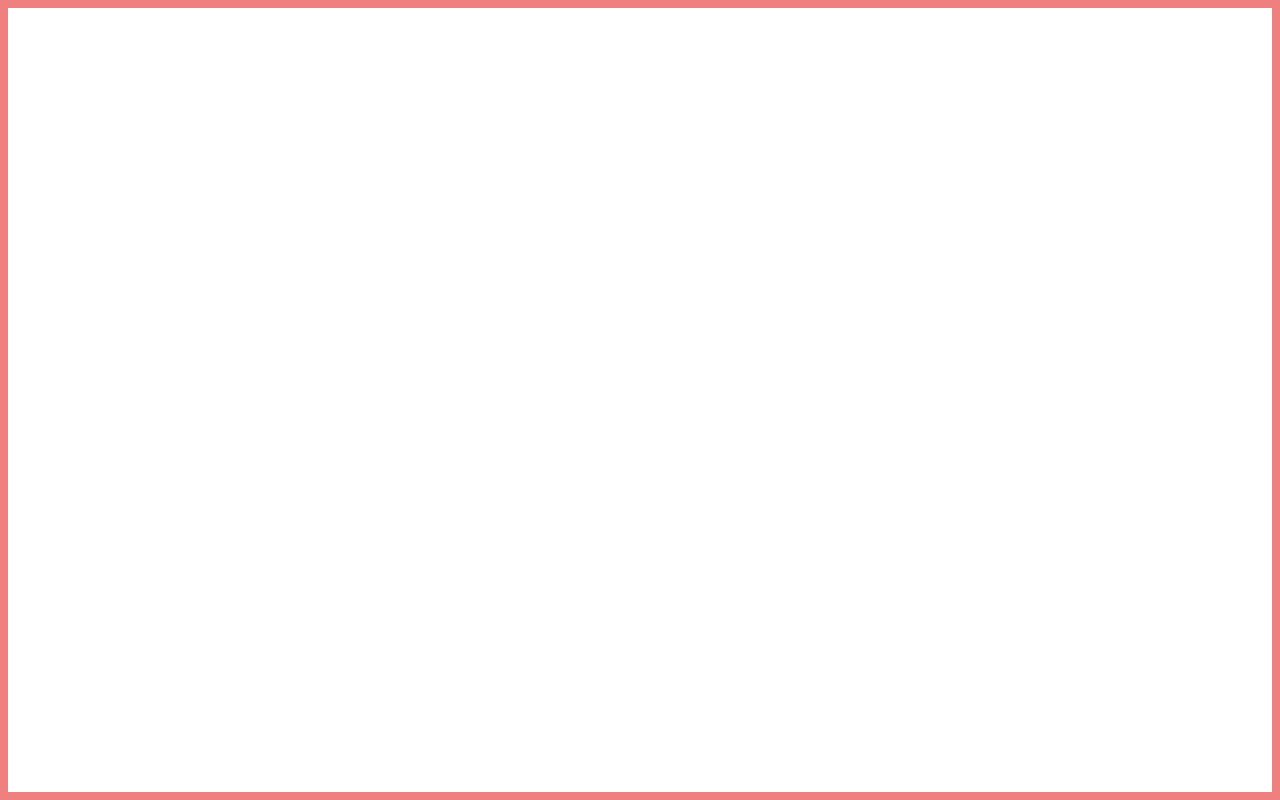
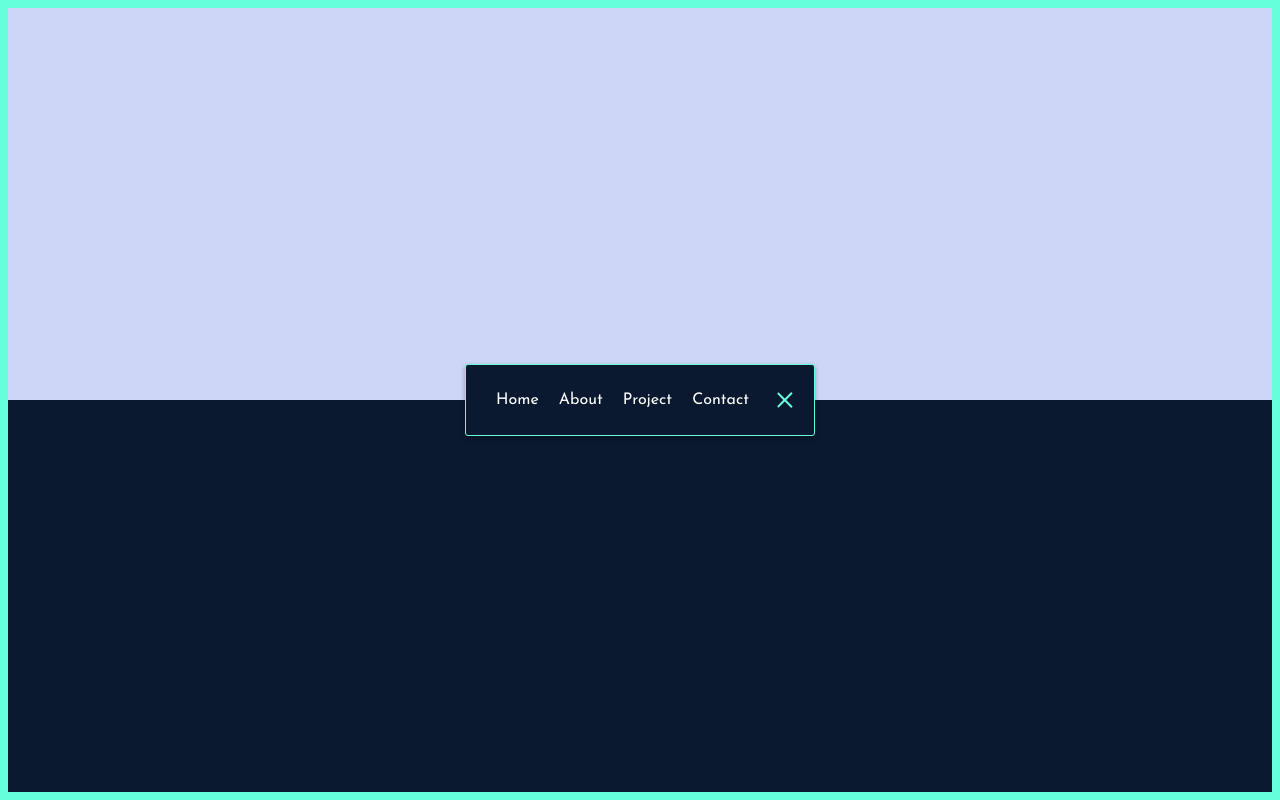
Before and after one commit to genFD/animated-nav, a plain HTML site: page index.html in a window 1280 px wide. Drawn offline with Linux system fonts and the light colour scheme.

Commit message:
completed navbar

```diff
--- a/index.html
+++ b/index.html
@@ -15,5 +15,19 @@
     <script defer src="/script.js"></script>
     <title>Animated nav</title>
   </head>
-  <body></body>
+  <body>
+    <nav class="active" id="nav">
+      <ul>
+        <li><a href="">Home</a></li>
+        <li><a href="">About</a></li>
+        <li><a href="">Project</a></li>
+        <li><a href="">Contact</a></li>
+      </ul>
+      <button class="icon" id="toggle">
+        <div class="line line1"></div>
+        <div class="line line2"></div>
+      </button>
+      <!-- dribble link: https://dribble.com/shots/2427219-Header-Navigation-Day-053-dailyui -->
+    </nav>
+  </body>
 </html>
--- a/script.js
+++ b/script.js
@@ -0,0 +1,4 @@
+const toggle = document.getElementById('toggle');
+const nav = document.getElementById('nav');
+
+toggle.addEventListener('click', () => nav.classList.toggle('active'));
--- a/style.css
+++ b/style.css
@@ -16,5 +16,84 @@ body {
   height: 100vh;
   overflow: hidden;
   margin: 0;
-  border: 8px solid lightcoral;
+  border: 8px solid #64ffda;
+  background-color: #0a192f;
+  background: linear-gradient(
+    to bottom,
+    #ccd6f6 0%,
+    #ccd6f6 50%,
+    #0a192f 50%,
+    #0a192f 100%
+  );
 }
+nav {
+  background-color: #0a192f;
+  padding: 20px;
+  width: 80px;
+  display: flex;
+  align-items: center;
+  justify-content: center;
+  border-radius: 3px;
+  box-shadow: 0 2px 5px rgba(0, 0, 0, 0.3);
+  border: 1px solid #64ffda;
+  transition: width 0.6s linear;
+}
+nav.active {
+  width: 350px;
+}
+nav ul {
+  display: flex;
+  list-style-type: none;
+  padding: 0;
+  margin: 0;
+  width: 0;
+  transition: width 0.6s linear;
+}
+nav.active ul {
+  width: 100%;
+}
+nav ul li {
+  transform: rotateY(0deg);
+  opacity: 0;
+  transition: transform 0.6s linear, opacity 0.6s linear;
+}
+nav.active ul li {
+  opacity: 1;
+  transform: rotateY(360deg);
+}
+nav ul a {
+  position: relative;
+  color: #fff;
+  text-decoration: none;
+  margin: 0 10px;
+}
+.icon {
+  cursor: pointer;
+  background: transparent;
+  position: relative;
+  height: 30px;
+  width: 30px;
+  border: none;
+}
+.icon:focus {
+  outline: 0;
+}
+.icon .line {
+  background-color: #64ffda;
+  height: 2px;
+  width: 20px;
+  position: absolute;
+  top: 10px;
+  left: 5px;
+  transition: transform 0.6s linear;
+}
+.icon .line2 {
+  top: auto;
+  bottom: 10px;
+}
+nav.active .icon .line1 {
+  transform: rotate(-765deg) translateY(5.5px);
+}
+nav.active .icon .line2 {
+  transform: rotate(765deg) translateY(-5.5px);
+}
```
Also changed, not shown: 1 other file.
